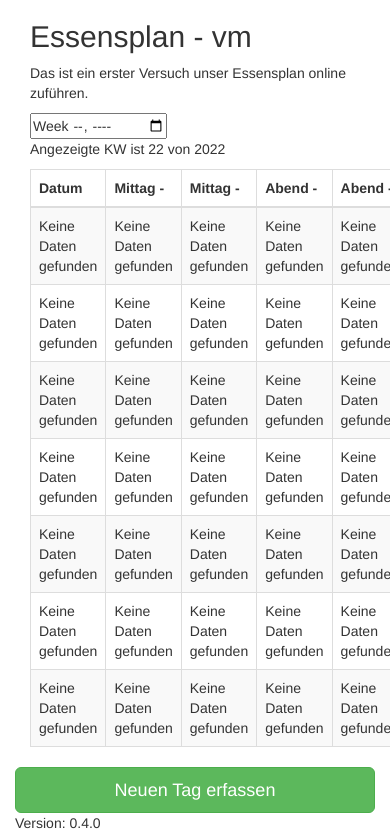
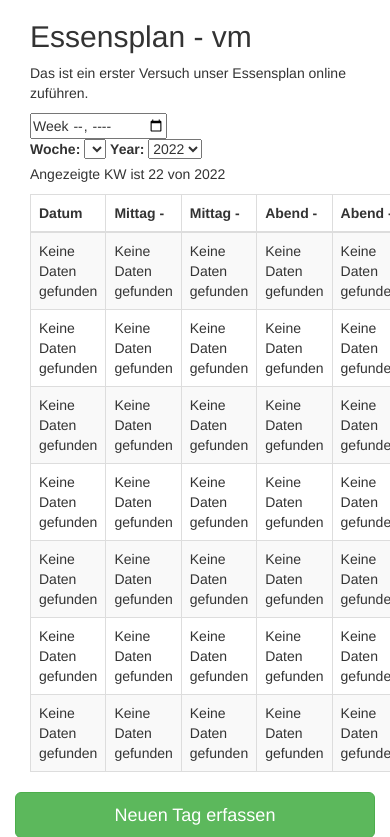
Before and after one commit to abuhamsa/mealplanner, a PHP site: page / in a window 390 px wide; the page is wider, and only the part inside the window is pictured. Shown: the top 837 px of that part. Run offline with PHP 8.4, Linux system fonts and the light colour scheme; data that the repository does not hold is empty.

Commit message:
trying to fix that iphone week stuff

```diff
--- a/docker-compose.yml
+++ b/docker-compose.yml
@@ -6,3 +6,7 @@ services:
   - "30001:80"
   env_file:
     - .env
+networks:
+  default:
+    name: mealplanner
+    external: true
--- a/src/index.php
+++ b/src/index.php
@@ -28,21 +28,35 @@
 			<p>Das ist ein erster Versuch unser Essensplan online zuführen.</p>
 
       <form name="kwselect" action="index.php" method="POST">
-      <input id="year_week" type="week" name="year_week" onchange="this.form.submit()">
+
+        <div class="nativeWeekPicker">
+        <input id="year_week" type="week" name="year_week" onchange="this.form.submit()">
+        </div>
+        <div class="fallbackWeekPicker">
+          <div>
+            <span>
+              <label for="week">Woche:</label>
+              <select id="fallbackWeek" name="week">
+              </select>
+            </span>
+            <span>
+              <label for="year">Year:</label>
+              <select id="year" name="year">
+                <option value="2022" selected>2022</option>
+                <option value="2021">2021</option>
+              </select>
+            </span>
+          </div>
+        </div>
+
       </form>
 
-
-
-
-
 			<?php include 'showday.php';?>
-
 
 		</div>
 	</div>
 
 
-	</div>
 	<div class="container-fluid createnewday">
 
       <form class="createnewday" name="createnewdayform" method="post" action="createday.php">
@@ -53,9 +67,9 @@
 <div class="container-fluid createnewday">
 <p> Version: 0.4.0</p>
 </div>
-
+    <script src="js/scripts.js"></script>
     <script src="js/jquery.min.js"></script>
     <script src="js/bootstrap.min.js"></script>
-    <script src="js/scripts.js"></script>
+
   </body>
 </html>
```
